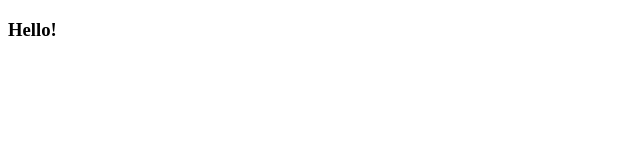
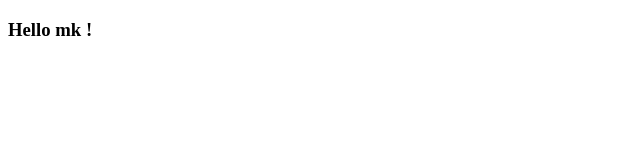
Before and after one commit to muralikrishna-m/dxcworld, a plain HTML site: page index.html in a window 1280 px wide. Shown: the full height of the page, 0-640 px from the left. Drawn offline with Linux system fonts and the light colour scheme.

Commit message:
Update index.html

```diff
--- a/index.html
+++ b/index.html
@@ -7,6 +7,6 @@
           <title>dxc.co.in</title>
 </head>
 <body>
-          <h3>Hello!</h3>
+          <h3>Hello mk !</h3>
 </body>
 </html>
```
